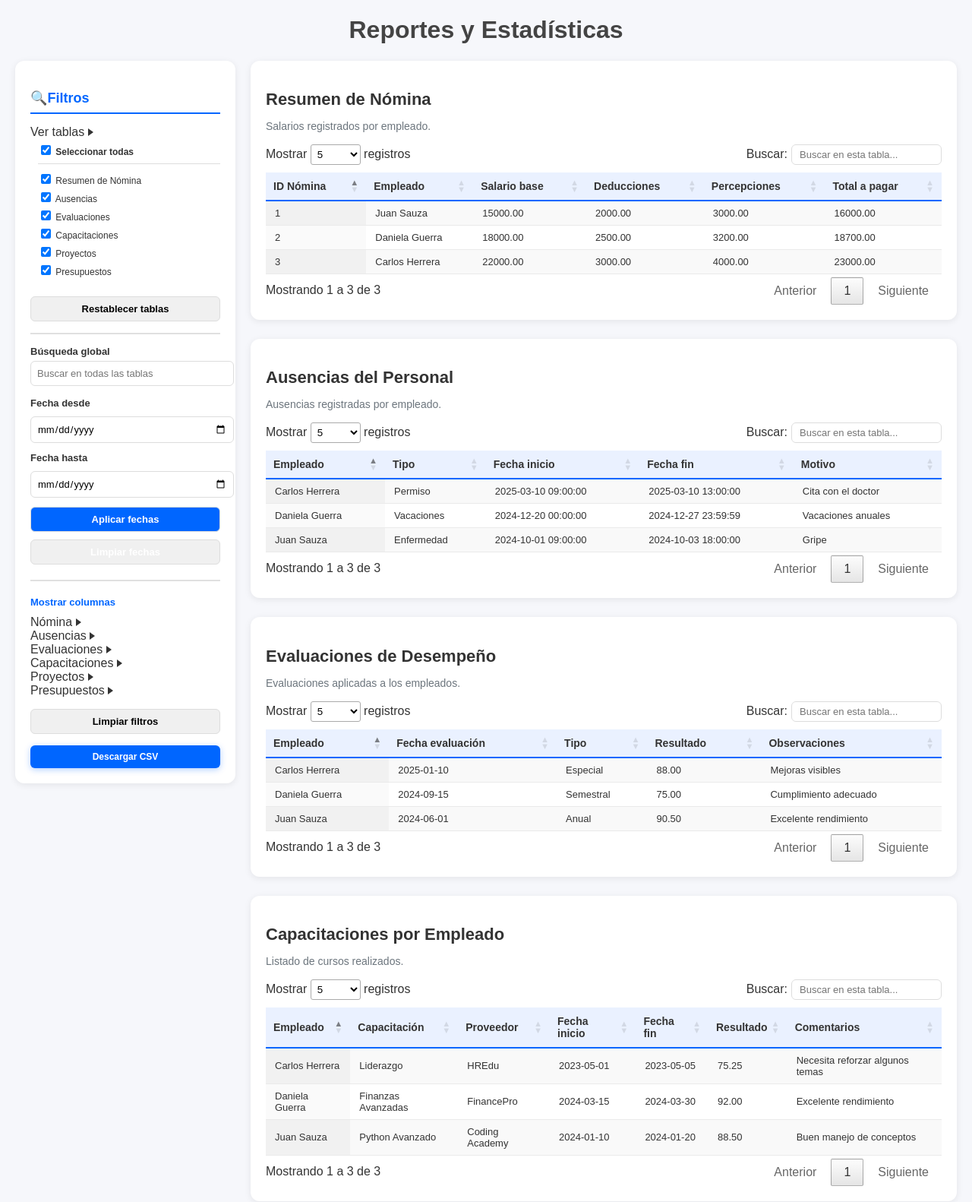
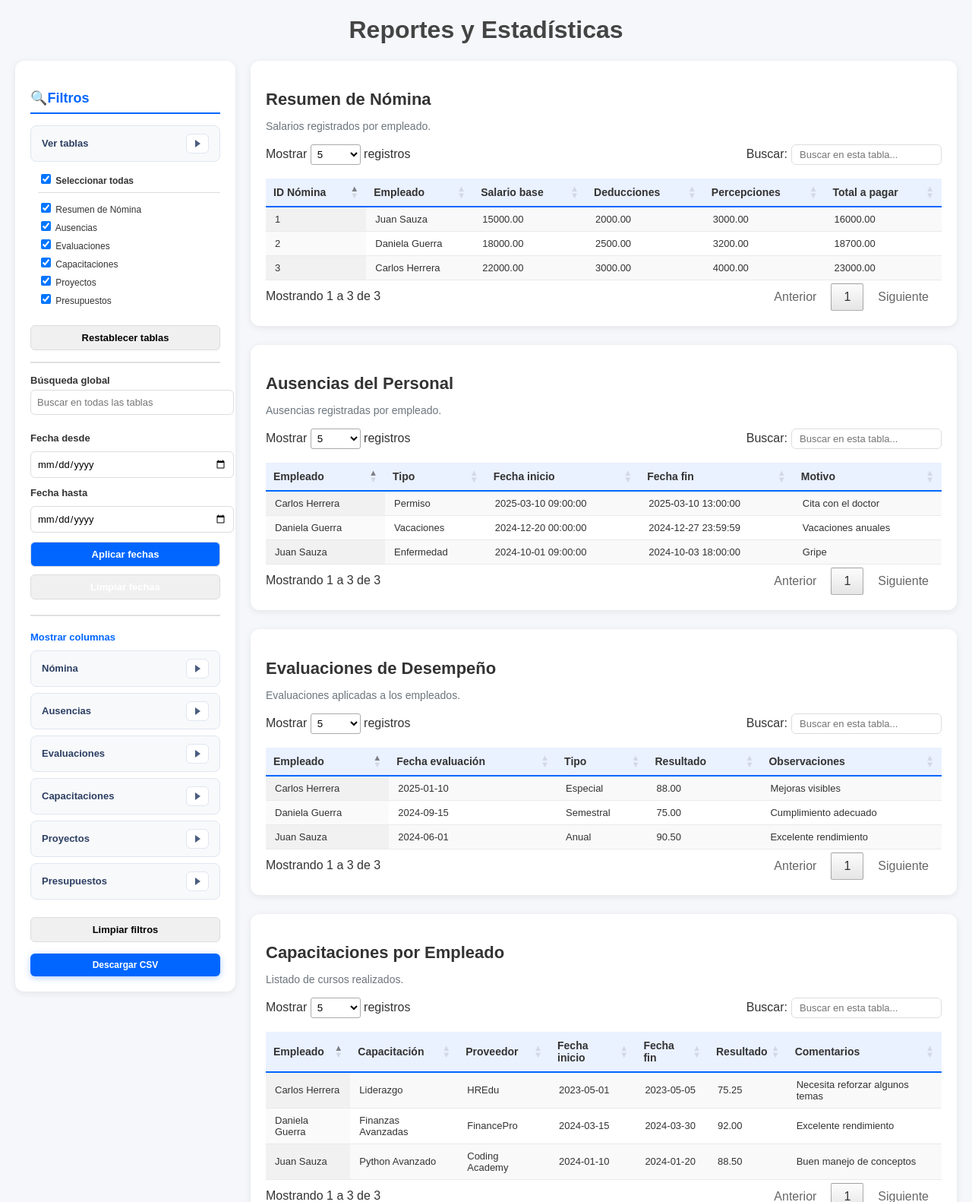
Before and after one commit to davidcllm/basesDeDatosRRHH, a Flask app: page /reportes in a window 1280 px wide. Shown: the part 44-1626 px from the top of the page at 76% size. Run offline with Flask 3, Linux system fonts and the light colour scheme; data comes from the database, SQL or seed files in the repository; some libraries are stand-ins or nearby versions.

Commit message:
Improve accordion styles in reportes.html
Refines the appearance and interaction of the accordion component by updating header, arrow, and active state styles. Enhances visual feedback and consistency for better user experience.

```diff
--- a/frontend/templates/reportes.html
+++ b/frontend/templates/reportes.html
@@ -143,6 +143,8 @@
     .btn-clear-filters:hover {
         background: #e0e0e0;
         border-color: #bbb;
+    }
+
     .search-tags-container {
         display: flex;
         flex-wrap: wrap;
@@ -184,27 +186,31 @@
         flex-direction: column;
         align-items: flex-start;
     }
+
+    .accordion-header {
         background: #f8f9fa;
-        padding: 10px;
-        border-radius: 6px;
+        padding: 10px 14px;
+        border-radius: 8px;
+        border: 1px solid #dfe6f2;
         cursor: pointer;
-        margin-bottom: 5px;
+        margin-bottom: 8px;
         font-size: 13px;
         font-weight: 600;
-        color: #333;
+        color: #2c3f63;
         display: flex;
         justify-content: space-between;
         align-items: center;
-        transition: all 0.3s ease;
+        transition: background 0.2s ease, color 0.2s ease, border-color 0.2s ease;
     }
 
     .accordion-header:hover {
-        background: #e9ecef;
+        background: #eef3fb;
     }
 
     .accordion-header.active {
         background: #0066ff;
         color: white;
+        border-color: #0052cc;
     }
 
     .accordion-content {
@@ -220,19 +226,38 @@
     }
 
     .accordion-arrow {
-        display: inline-block;
+        width: 28px;
+        height: 24px;
+        border-radius: 6px;
+        border: 1px solid #dfe6f2;
+        background: #ffffff;
+        position: relative;
+        display: inline-flex;
+        align-items: center;
+        justify-content: center;
+        transition: border-color 0.2s ease, background 0.2s ease;
+    }
+
+    .accordion-arrow::after {
+        content: '';
+        display: block;
         width: 0;
         height: 0;
-        border-left: 7px solid #333;
+        border-left: 7px solid #4a5d7f;
         border-top: 5px solid transparent;
         border-bottom: 5px solid transparent;
-        transition: transform 0.3s ease;
-        transform-origin: 50% 50%;
-    }
-
-    .accordion-header.active .accordion-arrow,
-    .accordion-arrow.rotated {
+        transition: transform 0.2s ease, border-left-color 0.2s ease;
+    }
+
+    .accordion-header.active .accordion-arrow {
+        border-color: rgba(255, 255, 255, 0.6);
+        background: rgba(255, 255, 255, 0.2);
+    }
+
+    .accordion-header.active .accordion-arrow::after,
+    .accordion-arrow.rotated::after {
         transform: rotate(90deg);
+        border-left-color: #ffffff;
     }
 
     .content-area {
```
